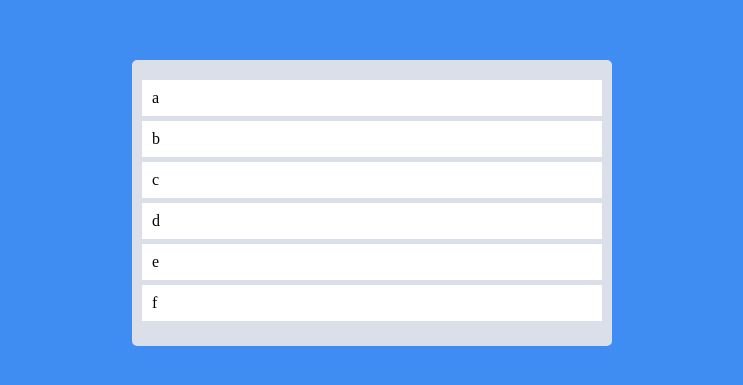
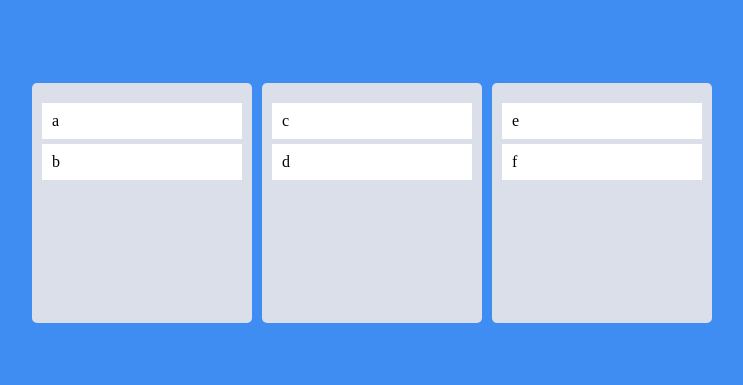
Before and after one commit to SpearJin/drag_clone_coding, a React (Create React App) app: page / in a window 1280 px wide. Shown: the part 197-582 px from the top of the page, without its empty margins (268-1011 px from the left). Built offline with nearby package versions, Linux system fonts and the light colour scheme.

Commit message:
[Feat] multi board

```diff
--- a/src/App.tsx
+++ b/src/App.tsx
@@ -1,14 +1,14 @@
-import { DragDropContext, Droppable, Draggable, DropResult } from 'react-beautiful-dnd';
+import { DragDropContext, DropResult } from 'react-beautiful-dnd';
 import { useRecoilState } from 'recoil';
 import styled from 'styled-components';
 import { toDoState } from './atoms';
-import DragablleCard from './components/DragablleCard';
+import Board from './components/Board';
 
 const Wrapper = styled.div`
   display: flex;
   justify-content: center;
   align-items: center;
-  max-width: 480px;
+  max-width: 680px;
   width: 100%;
   height: 100vh;
   margin: 0 auto;
@@ -17,41 +17,28 @@ const Wrapper = styled.div`
 const Boards = styled.div`
   display: grid;
   width: 100%;
-  grid-template-columns: repeat(1, 1fr);
-`;
-
-const Board = styled.div`
-  padding: 20px 10px;
-  min-height: 200px;
-  border-radius: 5px;
-  background-color: ${(props) => props.theme.boardColor};
+  grid-template-columns: repeat(3, 1fr);
+  gap: 10px;
 `;
 
 function App() {
   const [toDos, setToDos] = useRecoilState(toDoState);
   const onDrageEnd = ({ draggableId, destination, source }: DropResult) => {
     if (!destination) return;
-    setToDos((prev) => {
-      const toDosCopy = [...prev];
-      toDosCopy.splice(source.index, 1);
-      toDosCopy.splice(destination?.index, 0, draggableId);
-      return toDosCopy;
-    });
+    // setToDos((prev) => {
+    //   const toDosCopy = [...prev];
+    //   toDosCopy.splice(source.index, 1);
+    //   toDosCopy.splice(destination?.index, 0, draggableId);
+    //   return toDosCopy;
+    // });
   };
   return (
     <DragDropContext onDragEnd={onDrageEnd}>
       <Wrapper>
         <Boards>
-          <Droppable droppableId='one'>
-            {(magic) => (
-              <Board ref={magic.innerRef} {...magic.droppableProps}>
-                {toDos.map((toDo, index) => (
-                  <DragablleCard key={toDo} index={index} toDo={toDo} />
-                ))}
-                {magic.placeholder}
-              </Board>
-            )}
-          </Droppable>
+          {Object.keys(toDos).map((boardId) => (
+            <Board boardId={boardId} toDos={toDos[boardId]} />
+          ))}
         </Boards>
       </Wrapper>
     </DragDropContext>
--- a/src/atoms.tsx
+++ b/src/atoms.tsx
@@ -1,6 +1,14 @@
 import { atom, selector } from 'recoil';
 
-export const toDoState = atom({
-  key: 'ttoDo',
-  default: ['a', 'b', 'c', 'd', 'e', 'f'],
+interface IToDoState {
+  [key: string]: string[];
+}
+
+export const toDoState = atom<IToDoState>({
+  key: 'toDo',
+  default: {
+    to_do: ['a', 'b'],
+    doing: ['c', 'd'],
+    done: ['e', 'f'],
+  },
 });
--- /dev/null
+++ b/src/components/Board.tsx
@@ -0,0 +1,32 @@
+import { Droppable } from 'react-beautiful-dnd';
+import styled from 'styled-components';
+import DragablleCard from './DragablleCard';
+
+interface IBoardProps {
+  toDos: string[];
+  boardId: string;
+}
+
+function Board({ toDos, boardId }: IBoardProps) {
+  return (
+    <Droppable droppableId={boardId}>
+      {(magic) => (
+        <Wrapper ref={magic.innerRef} {...magic.droppableProps}>
+          {toDos.map((toDo, index) => (
+            <DragablleCard key={toDo} index={index} toDo={toDo} />
+          ))}
+          {magic.placeholder}
+        </Wrapper>
+      )}
+    </Droppable>
+  );
+}
+
+const Wrapper = styled.div`
+  padding: 20px 10px;
+  min-height: 200px;
+  border-radius: 5px;
+  background-color: ${(props) => props.theme.boardColor};
+`;
+
+export default Board;
```
